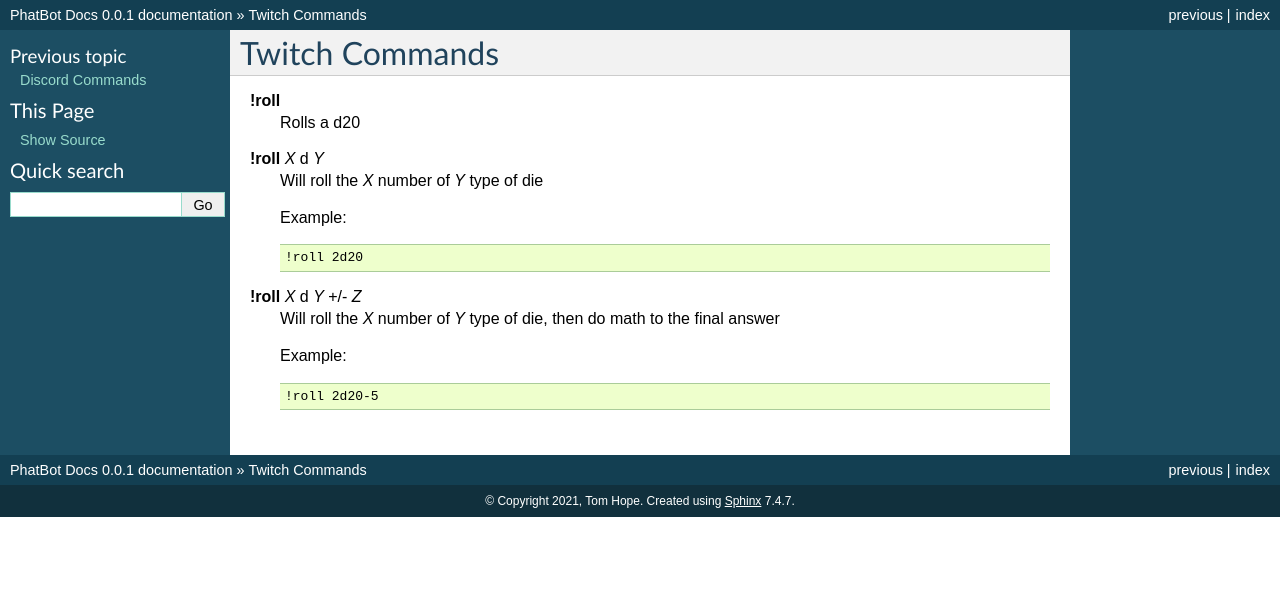
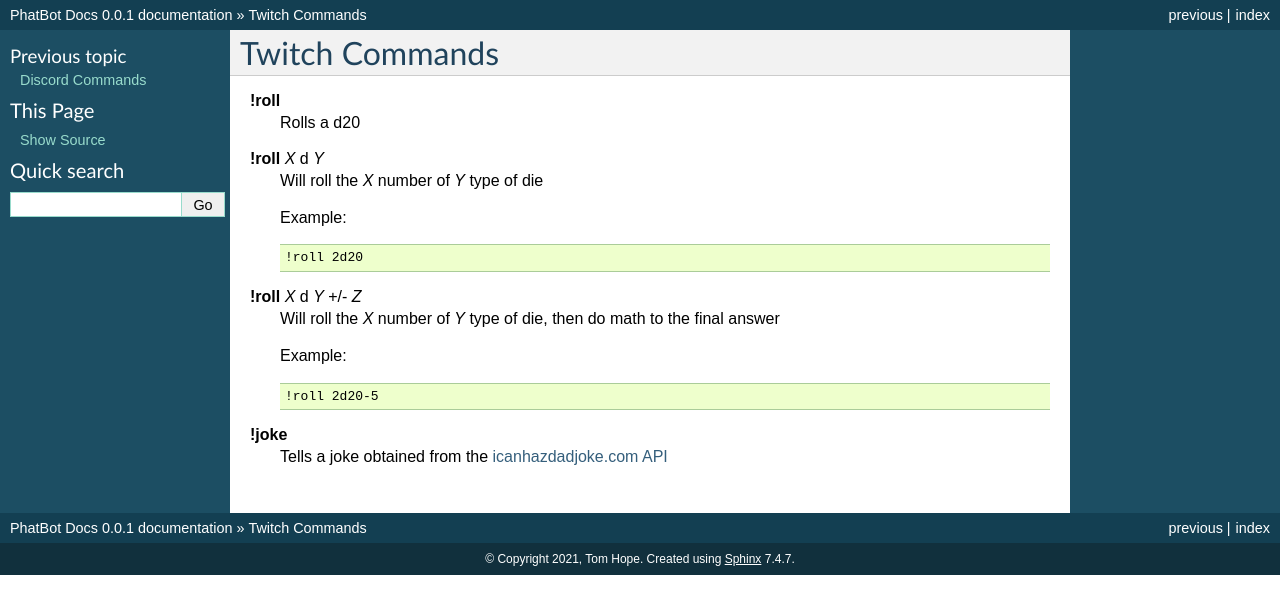
Before and after one commit to Phat32/PhatBot-Docs, a Sphinx documentation site: the page built from docs/pages/twitch/commands.rst, in a window 1280 px wide. Shown: the top 614 px of the page. Built offline with Sphinx 7.4.7, drawn with Linux system fonts in a browser that asks for light colours.

Commit message:
Added Joke command

```diff
--- a/docs/pages/twitch/commands.rst
+++ b/docs/pages/twitch/commands.rst
@@ -21,3 +21,10 @@ Twitch Commands
   .. code-block:: none
 
     !roll 2d20-5
+
+**!joke**
+  Tells a joke obtained from the `icanhazdadjoke.com API`__
+
+.. _joke: https://icanhazdadjoke.com/api
+
+__ joke_
```
Also changed, not shown: docs/pages/discord/commands.rst (+7 -0 lines).
